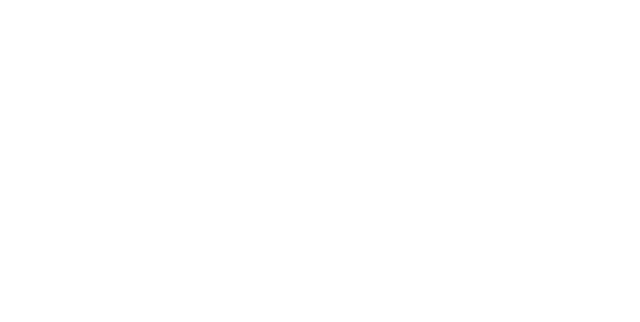
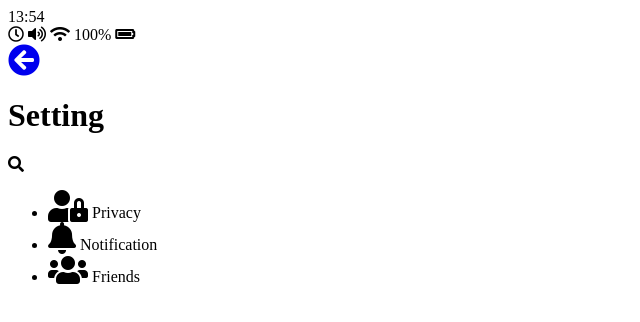
Before and after one commit to wngus6429/kakaoclone2, a plain HTML site: page setting.html in a window 1280 px wide. Shown: the whole page, without its empty margins (0-640 px from the left). Drawn offline with Linux system fonts and the light colour scheme.

Commit message:
12.1
12.1

```diff
--- /dev/null
+++ b/chat.html
@@ -0,0 +1,73 @@
+<!DOCTYPE html>
+<html lang="en">
+  <head>
+    <meta charset="UTF-8" />
+    <meta name="viewport" content="width=device-width, initial-scale=1.0" />
+    <meta http-equiv="X-UA-Compatible" content="ie=edge" />
+    <link rel="stylesheet" href="https://use.fontawesome.com/releases/v5.9.0/css/all.css" />
+
+    <title>Chat | kakao clone</title>
+  </head>
+  <body>
+    <div class="status-bar">
+      <div class="status-bar__column">
+        <span class="status-bar__clock">13:54</span>
+      </div>
+      <div class="status-bar__column">
+        <i class="far fa-clock"></i>
+        <i class="fas fa-volume-up"></i>
+        <i class="fas fa-wifi"></i>
+        <span class="status-bar__battery-level">100%</span>
+        <i class="fas fa-battery-full"></i>
+      </div>
+    </div>
+    <header class="header">
+      <div class="header__header-column">
+        <a href="index.html" class="header__back-btn">
+          <i class="fas fa-arrow-circle-left fa-2x"></i>
+        </a>
+        <h1 class="header__title">Best Friend</h1>
+      </div>
+      <div class="header__header-column">
+        <span class="header__icon">
+          <i class="fas fa-search"></i>
+        </span>
+        <div class="header__icon"><i class="fas fa-bars"></i></div>
+      </div>
+    </header>
+    <main class="chat">
+      <ul class="chat__messages">
+        <span class="chat__timestamp">Friday, january 11, 2019</span>
+        <li class="incoming-message message">
+          <img src="images/avatar.jpg" class="g-avatar message__avatar" />
+          <div class="message__content">
+            <span class="message__author">Best friend</span>
+            <div class="message__bubble">
+              Congrats I love you!
+            </div>
+          </div>
+          <span class="message__timestamp"></span>
+        </li>
+        <li class="incoming-message message">
+          <span class="message__timestamp"></span>
+          <div class="message__content">
+            <div class="message__bubble">
+              Thank you see soon!
+            </div>
+          </div>
+        </li>
+      </ul>
+    </main>
+
+    <div class="chat__write">
+      <div class="chat__write-column"><i class="far fa-plus-square fa-2x"></i></div>
+      <div class="chat__write-column">
+        <input type="text" placeholder="Send Message" class="chat__write-input" />
+      </div>
+      <div class="chat__write-column">
+        <span class="chat__write-icon"><i class="fas fa-smile-wink fa-2x"></i></span>
+        <span class="chat__write-icon"><i class="fas fa-microphone-alt fa-2x"></i></span>
+      </div>
+    </div>
+  </body>
+</html>
--- a/setting.html
+++ b/setting.html
@@ -0,0 +1,57 @@
+<!DOCTYPE html>
+<html lang="en">
+  <head>
+    <meta charset="UTF-8" />
+    <meta name="viewport" content="width=device-width, initial-scale=1.0" />
+    <meta http-equiv="X-UA-Compatible" content="ie=edge" />
+    <link rel="stylesheet" href="https://use.fontawesome.com/releases/v5.9.0/css/all.css" />
+
+    <title>Setting | kakao clone</title>
+  </head>
+  <body>
+    <div class="status-bar">
+      <div class="status-bar__column">
+        <span class="status-bar__clock">13:54</span>
+      </div>
+      <div class="status-bar__column">
+        <i class="far fa-clock"></i>
+        <i class="fas fa-volume-up"></i>
+        <i class="fas fa-wifi"></i>
+        <span class="status-bar__battery-level">100%</span>
+        <i class="fas fa-battery-full"></i>
+      </div>
+    </div>
+    <header class="header">
+      <div class="header__header-column">
+        <a href="more.html" class="header__back-btn">
+          <i class="fas fa-arrow-circle-left fa-2x"></i>
+        </a>
+        <h1 class="header__title">Setting</h1>
+      </div>
+      <div class="header__header-column">
+        <span class="header__icon">
+          <i class="fas fa-search"></i>
+        </span>
+      </div>
+    </header>
+    <main class="settings">
+      <section class="settings__sections">
+        <ul class="seeting__list">
+          <!-- li.settings__setting>span.settings__icon+span.setting__title -->
+          <li class="settings__setting">
+            <span class="settings__icon"><i class="fas fa-user-lock fa-2x"></i></span>
+            <span class="setting__title">Privacy</span>
+          </li>
+          <li class="settings__setting">
+            <span class="settings__icon"><i class="fas fa-bell fa-2x"></i></span>
+            <span class="setting__title">Notification</span>
+          </li>
+          <li class="settings__setting">
+            <span class="settings__icon"><i class="fas fa-users fa-2x"></i></span>
+            <span class="setting__title">Friends</span>
+          </li>
+        </ul>
+      </section>
+    </main>
+  </body>
+</html>
```
Also changed, not shown: find.html (+1 -1 lines), friends.html (+1 -1 lines), index.html (+2 -0 lines), more.html (+4 -3 lines), images/avatar.jpg (added), images/juhyun.jpg.
